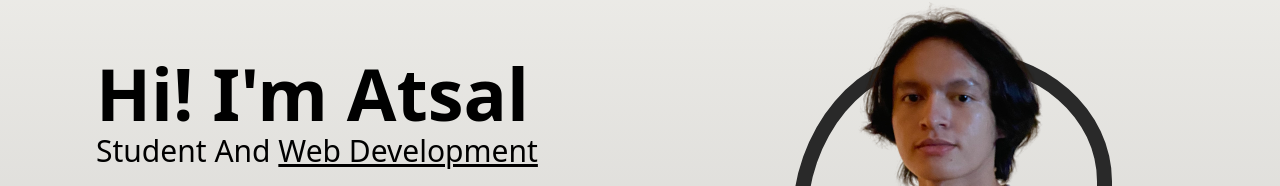
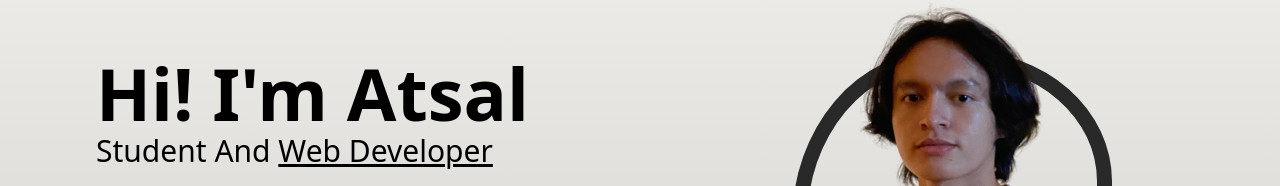
Before and after one commit to kirlyr/atsal-portfolio, a website: page index.html in a window 1280 px wide. Shown: the part 236-422 px from the top of the page. Drawn offline with Linux system fonts and the light colour scheme.

Commit message:
hero section updated

```diff
--- a/index.html
+++ b/index.html
@@ -60,7 +60,7 @@
 				<div class="w-screen self-center pl-5 md:pl-20 lg:w-1/2">
 					<h1 class="text-5xl font-bold text-sans md:text-7xl text-black">Hi! I'm Atsal</h1>
 					<h2 class="font-medium text-dark text-lg mb-5 mt-1 lg:text-3xl dark:text-txt3">Student And <span
-							class="underline decoration-primary decoration-black">Web Development</span>
+							class="underline decoration-primary decoration-black">Web Developer</span>
 					</h2>
 					<p
 						class="font-medium text-dark mb-10 leading-relaxed lg:max-w-md mt-5 text-lg dark:text-secondary">
```
